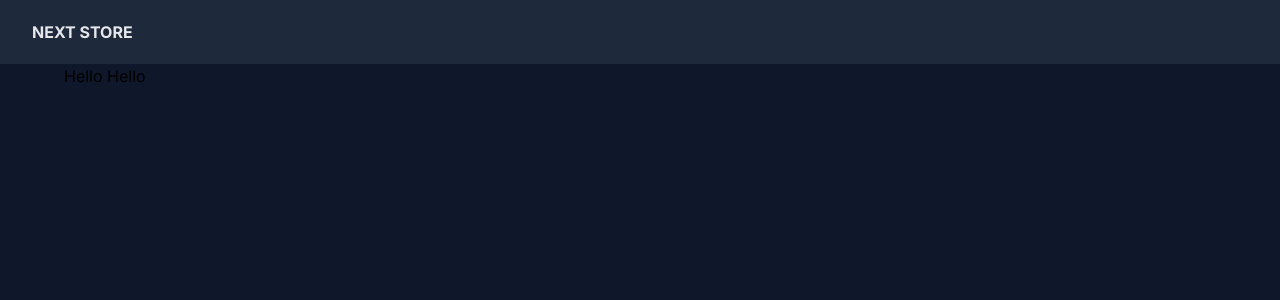
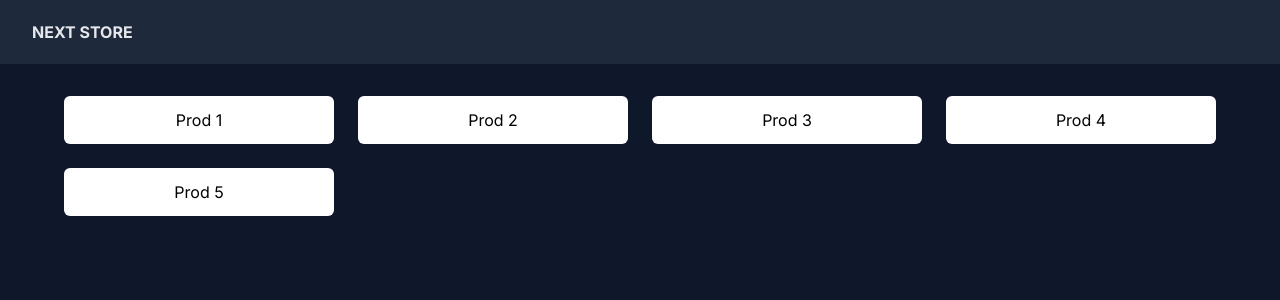
Before and after one commit to Laysanha/next-commerce, a Next.js app: page / in a window 1280 px wide. Shown: the top 300 px of the page. Built offline with nearby package versions, Linux system fonts and the light colour scheme.

Commit message:
Estrutura inicial de layout listagem de produtos

```diff
--- a/src/app/layout.tsx
+++ b/src/app/layout.tsx
@@ -18,7 +18,7 @@
   return (
     <html lang="en">
       <body className={inter.className}>
-        <Navbar />
+        <Navbar/>
         <main
           className='bg-slate-900 h-screen p-16'
         >
--- a/src/app/page.tsx
+++ b/src/app/page.tsx
@@ -2,8 +2,34 @@
 
 export default function Home() {
   return (
-    <div>
-      <h1>Hello Hello</h1>
+    <div className='max-w-7xl mx-auto pt-8 px-8 xl:px-0'>
+      <div className='grid grid-cols-1 sm:grid-cols-2 md:grid-cols-3 lg:grid-cols-4 gap-10 xl: gap-6'>
+        <div
+          className='bg-white rounded-md h-12 flex justify-center items-center'
+        >
+          Prod 1
+        </div>
+        <div
+          className='bg-white rounded-md h-12 flex justify-center items-center'
+        >
+          Prod 2
+        </div>
+        <div
+          className='bg-white rounded-md h-12 flex justify-center items-center'
+        >
+          Prod 3
+        </div>
+        <div
+          className='bg-white rounded-md h-12 flex justify-center items-center'
+        >
+          Prod 4
+        </div>
+        <div
+          className='bg-white rounded-md h-12 flex justify-center items-center'
+        >
+          Prod 5
+        </div>
+      </div>
     </div>
   )
 }
```
